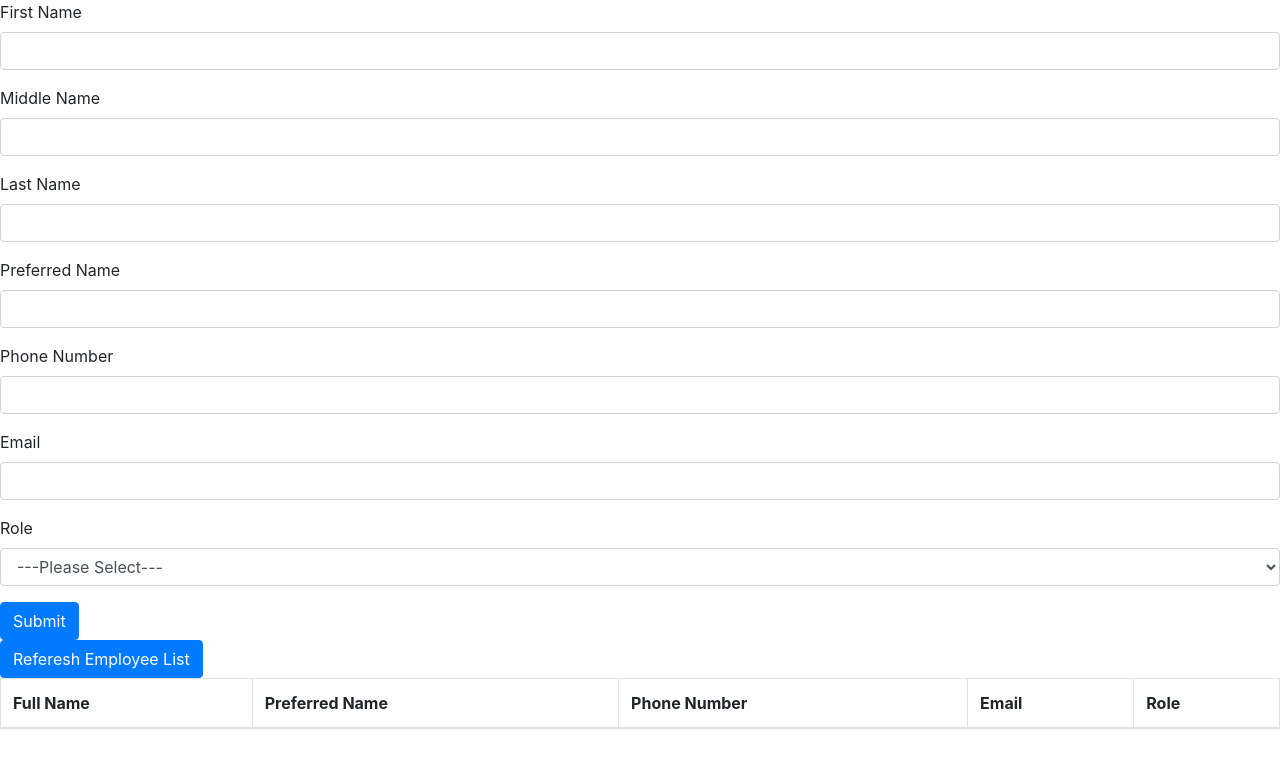
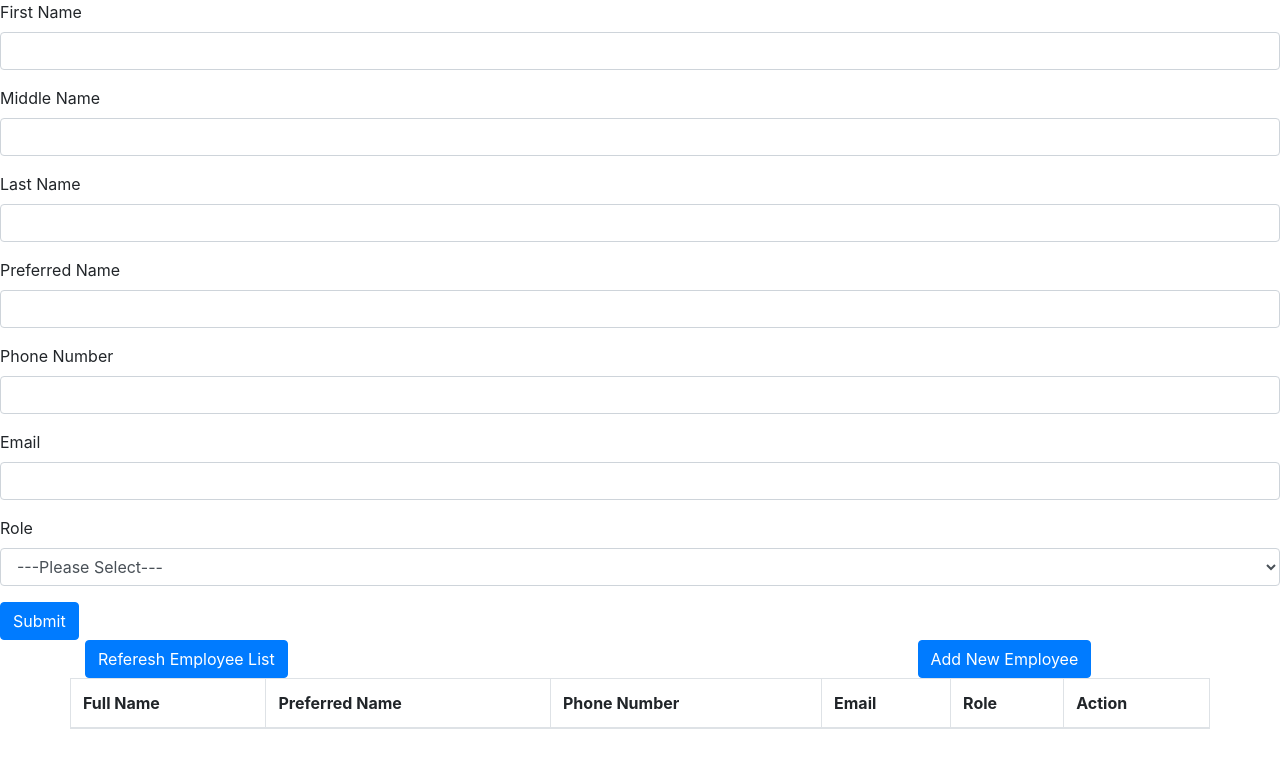
Before and after one commit to linshenjie321/employee-management-ui, a React (Create React App) app: page / in a window 1280 px wide. Shown: the top 768 px of the page. Built offline with nearby package versions, Linux system fonts and the light colour scheme.

Commit message:
add some more UI functionalities for employee list

```diff
--- a/package.json
+++ b/package.json
@@ -8,6 +8,7 @@
     "@testing-library/user-event": "^12.8.3",
     "bootstrap": "^4.6.0",
     "cors": "^2.8.5",
+    "jquery": "^3.6.0",
     "react": "^17.0.2",
     "react-bootstrap": "^1.5.2",
     "react-dom": "^17.0.2",
--- a/src/App.js
+++ b/src/App.js
@@ -1,7 +1,7 @@
 import 'bootstrap/dist/css/bootstrap.min.css';
 import './App.css';
+import EmployeeSearchContainer from './components/EmployeeSearchContainer';
 import EmployeeDetailForm from './components/EmployeeDetailForm';
-import EmployeeSearchContainer from './components/EmployeeSearchContainer';
 
 function App() {
   return (
--- a/src/components/EmployeSearchResult.js
+++ b/src/components/EmployeSearchResult.js
@@ -12,6 +12,7 @@ function EmployeeSearchResults(props) {
                     <th>Phone Number</th>
                     <th>Email</th>
                     <th>Role</th>
+                    <th>Action</th>
                 </tr>
             </thead>
             <tbody>
@@ -22,6 +23,10 @@ function EmployeeSearchResults(props) {
                         <td>{r.phoneNumber}</td>
                         <td>{r.email}</td>
                         <td>{r.role}</td>
+                        <td>
+                            <a href="#" onClick={props.handleUpdate} empid={r.id}>update</a><br/>
+                            <a href="#" onClick={props.handleDelete} empid={r.id}>delete</a>
+                        </td>
                     </tr>
                 )}
             </tbody>
--- a/src/components/EmployeeSearchContainer.js
+++ b/src/components/EmployeeSearchContainer.js
@@ -1,5 +1,9 @@
 import React from 'react';
 import Button from 'react-bootstrap/Button';
+import Container from 'react-bootstrap/Container';
+import Row from 'react-bootstrap/Row';
+import Col from 'react-bootstrap/Col';
+import $ from 'jquery';
 import EmployeeSearchResults from './EmployeSearchResult'
 
 class EmployeeSearchContainer extends React.Component{
@@ -10,20 +14,50 @@ class EmployeeSearchContainer extends React.Component{
         };
 
         this.handleRefreshEmployeeList = this.handleRefreshEmployeeList.bind(this);
+        this.handleUpdate = this.handleUpdate.bind(this);
+        this.handleDelete = this.handleDelete.bind(this);
+    }
+
+    handleUpdate() {
+        alert('handleUpdate clicked');
+    }
+
+    handleDelete(event) {
+        var employeeId = $(event.target).attr('empid');
+        console.log('deleting employee with id = ' + employeeId);
+        var url = 'http://localhost:8080/employees/'+employeeId;
+        fetch(url, {
+            method: 'DELETE'
+        });
+        this.handleRefreshEmployeeList();
     }
 
     handleRefreshEmployeeList() {
+        console.log('handleRefreshEmployeeList called...')
         fetch('http://localhost:8080/employees/')
             .then(response => response.json())
             .then(data => this.setState({results: data}));
     }
 
+    handleAddNewEmployee() {
+        alert('add new employee button clicked');
+    }
+
     render(){
         return(
-            <div>
-                <Button onClick = {this.handleRefreshEmployeeList}>Referesh Employee List</Button>
-                <EmployeeSearchResults results={this.state.results} />
-            </div>
+            <Container>
+                <Row noGutters = 'true'>
+                    <Col sm={9}>
+                        <Button onClick = {this.handleRefreshEmployeeList}>Referesh Employee List</Button>
+                    </Col>
+                    <Col xs={{span: 3, order: 'last'}}>
+                        <Button onClick = {this.handleAddNewEmployee}>Add New Employee</Button>
+                    </Col>
+                </Row>
+                <Row>
+                    <EmployeeSearchResults results={this.state.results} handleUpdate={this.handleUpdate} handleDelete={this.handleDelete}/>
+                </Row>
+            </Container>
         )
     }
 }
```
Also changed, not shown: 1 other file (tests, documents, lock files or other folders). Lines whose indentation alone changed are shown as unchanged.
